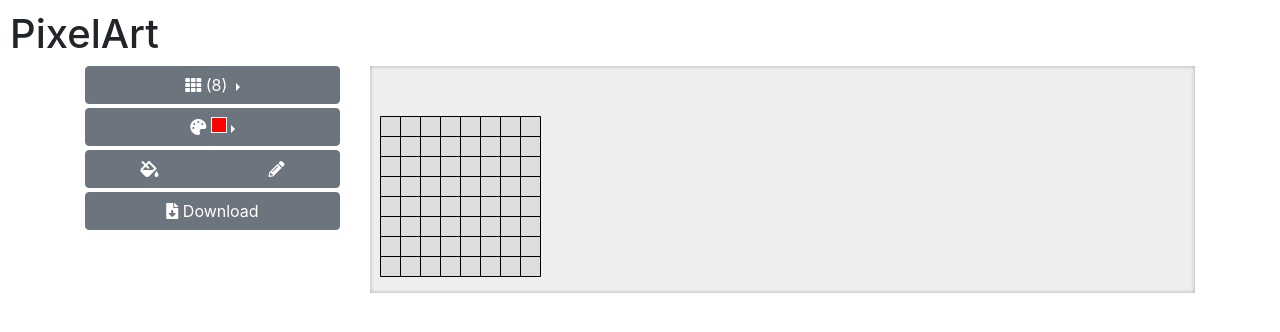
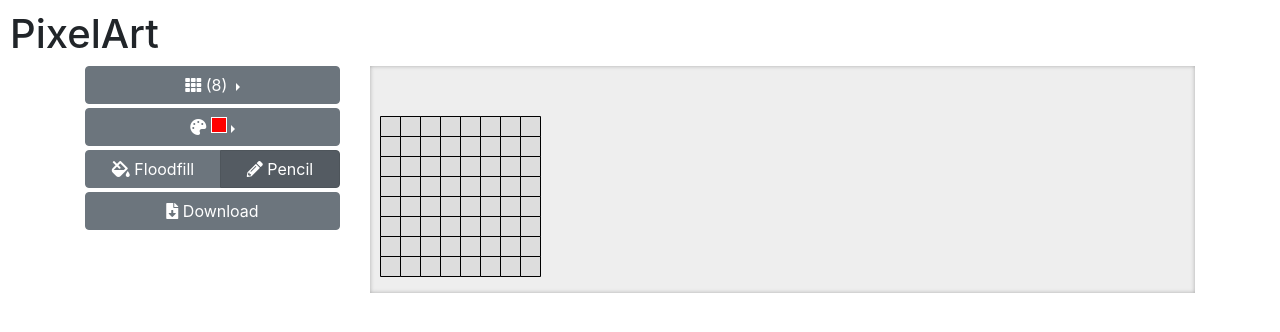
Before and after one commit to saxbobombs/kaku, a Vue app: page / in a window 1280 px wide. Shown: the top 332 px of the page. Built offline with nearby package versions, Linux system fonts and the light colour scheme.

Commit message:
use radio group for drawmodes

```diff
--- a/src/App.vue
+++ b/src/App.vue
@@ -1,7 +1,5 @@
 <template>
     <div id="app">
-
-
       <h1>PixelArt</h1>
 
       <b-container>
--- a/src/components/PixelArtControls.vue
+++ b/src/components/PixelArtControls.vue
@@ -24,11 +24,13 @@
 			</b-dropdown>
 		</li>
 		<li>
-			<b-button-group class="pa-ctrl-btn">
-				<b-button v-for="m in drawModes" :key="m.index" v-on:click="chooseDrawMode(m.value)" :title="m.name">
-					<i :class="'fas ' + m.icon " aria-hidden="true"></i>
-				</b-button>
-			</b-button-group>
+			<b-form-radio-group class="pa-ctrl-btn" buttons v-model="drawMode" v-on:change="chooseDrawMode">
+				<template v-for="option in drawModes">
+					<b-form-radio :value="option.value" :key="option.text">
+						<i :class="'fas '+option.icon "></i> {{ option.text }}
+					</b-form-radio>
+				</template>
+			</b-form-radio-group>
 
 		</li>
 		<li>
@@ -59,8 +61,9 @@ export default {
 
 		data() {
 			return {
-				gridSize: 8,
+				gridSize: null,
 				colorToUse: null,
+				drawMode: null,
 				colors: [{
 					name: 'rot',
 					value: 'f00'
@@ -73,11 +76,11 @@ export default {
 				}],
 				drawModes: [{
 					value: 'floodfill',
-					name: 'Floodfill',
+					text: 'Floodfill',
 					icon: 'fa-fill-drip'
 				},{
 					value: 'simple',
-					name: 'Dot',
+					text: 'Pencil',
 					icon: 'fa-pencil-alt'
 				}],
 				gridSizes: [{
```
